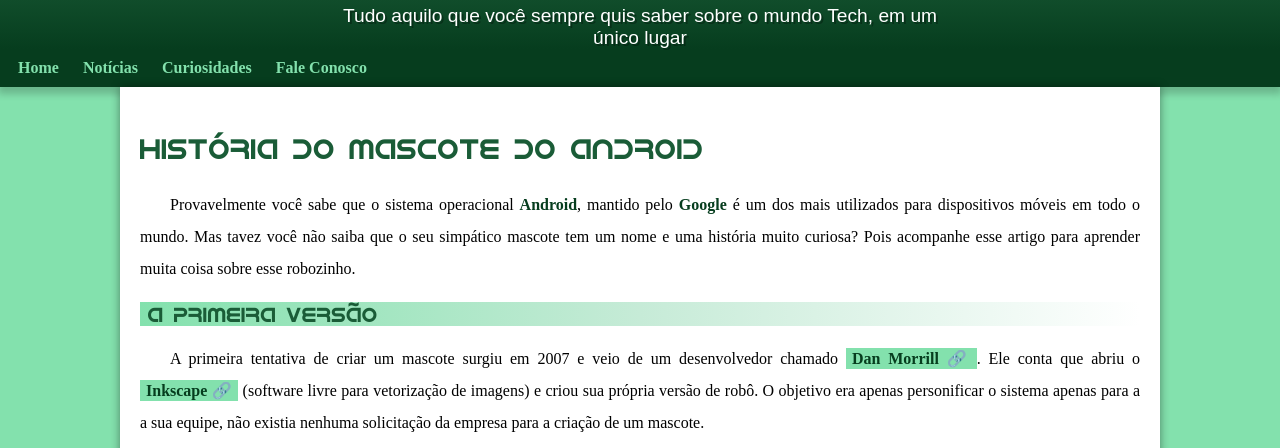
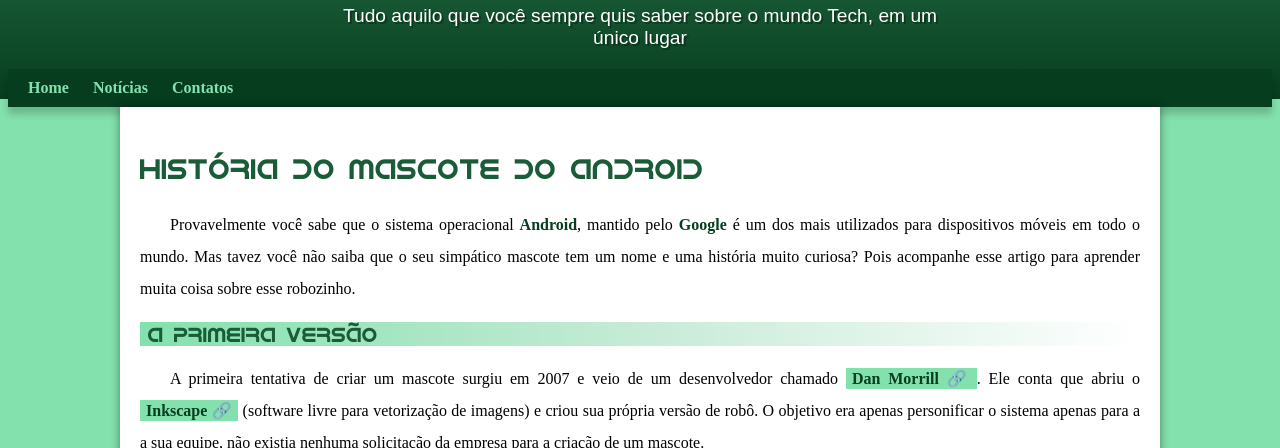
Before and after one commit to dricaamw/projeto-android, a plain HTML site: page index.html in a window 1280 px wide. Shown: the part 140-588 px from the top of the page. Drawn offline with Linux system fonts and the light colour scheme.

Commit message:
Problema de padding corrigido

```diff
--- a/index.html
+++ b/index.html
@@ -16,8 +16,7 @@
     <nav>
         <a href="#">Home</a>
         <a href="#">Notícias</a>
-        <a href="#">Curiosidades</a>
-        <a href="#">Fale Conosco</a>
+        <a href="#">Contatos</a>
     </nav>
 
     <main>
--- a/style.css
+++ b/style.css
@@ -60,7 +60,7 @@ header p {
     padding-right: 10px;
     padding-left: 10px;
     margin: auto;
-    margin-bottom: 30px;
+    padding-bottom: 50px;
     text-shadow: 2px 2px 0px rgba(0, 0, 0, 0.315);
 
 }
@@ -69,7 +69,6 @@ nav {
     background-color: var(--cor5);
     padding: 10px;
     box-shadow: 0px 7px 7px rgba(0, 0, 0, 0.192);
-    margin: -0px -10px 0px -10px;
 }
 
 nav a {
@@ -184,8 +183,7 @@ aside h3 {
 }
 
 aside ul {
-    list-style-position: inside;
-    list-style-type: '\2714\00A0';
+    list-style-type: '\2714\00A0\00A0';
     columns: 2;
 }
 
```
